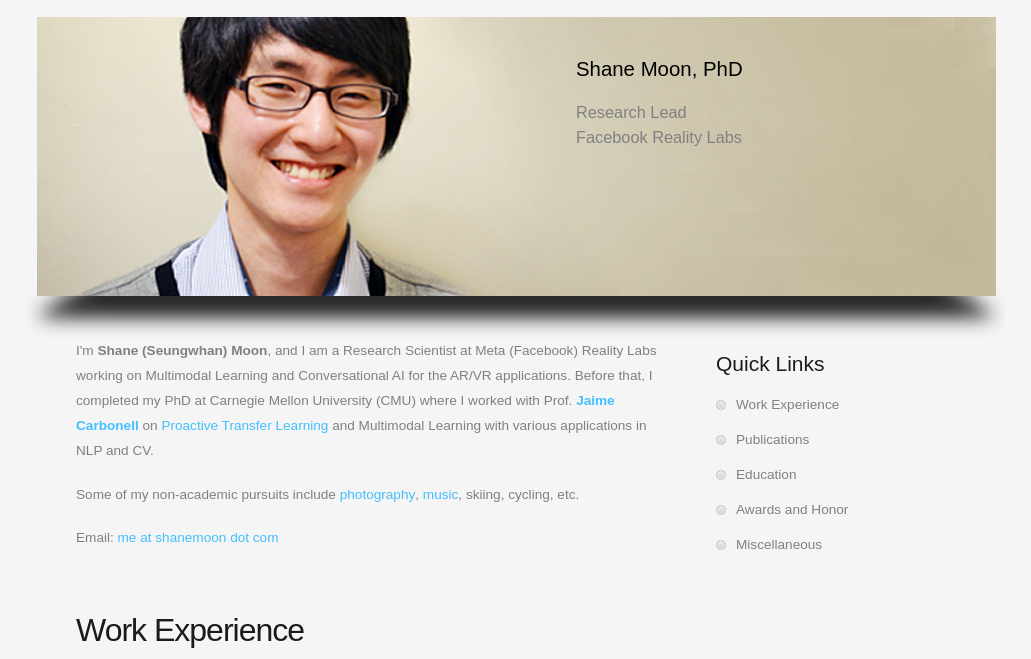
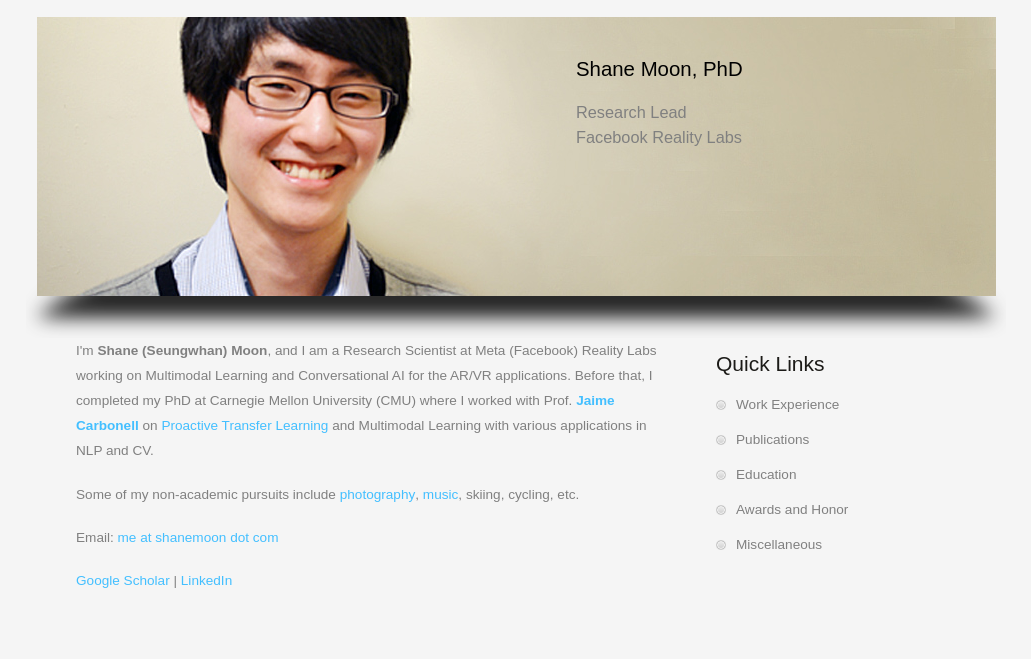
Before and after one commit to shanemoon/main, a plain HTML site: page index.html in a window 1280 px wide. Shown: the part 119-778 px from the top of the page, without its empty margins (124-1155 px from the left). Drawn offline with nearby package versions, Linux system fonts and the light colour scheme.

Commit message:
adding g scholar page

```diff
--- a/index.html
+++ b/index.html
@@ -99,6 +99,7 @@
                   <p> Some of my non-academic pursuits include <a class="link" href="https://wanderingmoons.studio/" target="_blank">photography</a>, <a class="link" href="./music.html">music</a>, skiing, cycling, etc.</p>
 
                   <p>Email: <a class="link">me at shanemoon dot com</a></p>
+                  <p><a class="link" href="https://scholar.google.com/citations?user=HJTLcDsAAAAJ&hl=en">Google Scholar</a> | <a class="link" href="https://www.linkedin.com/in/shmoon/">LinkedIn</a></p>
                 </div>
               </article>
               <article class="grid_4">
```
